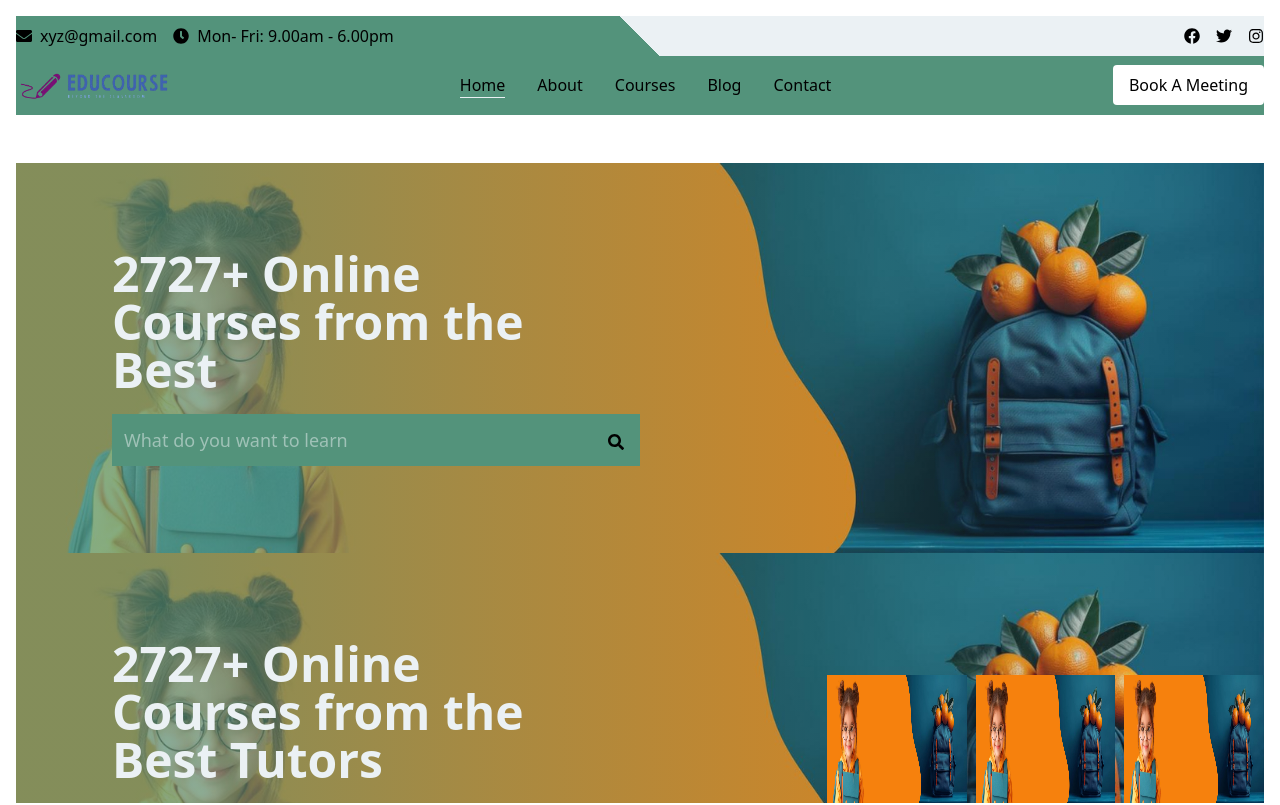
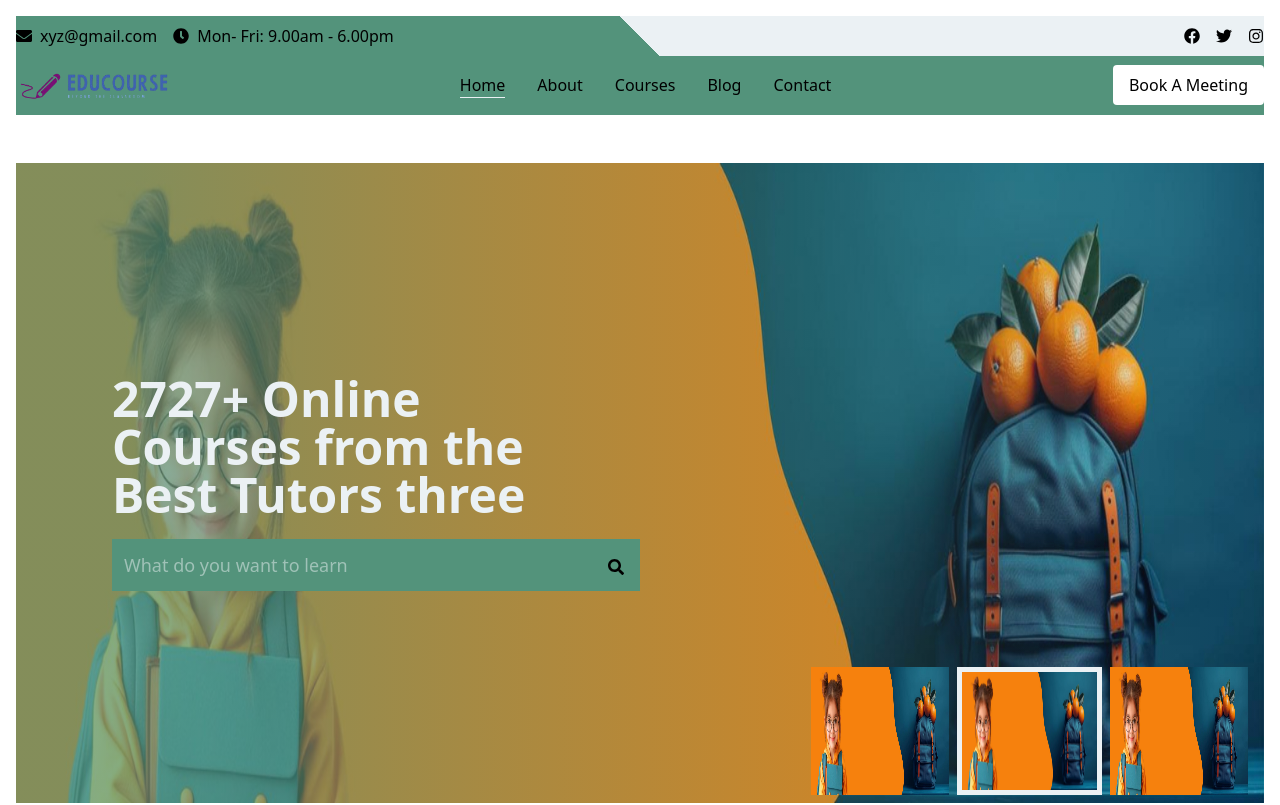
Before and after one commit to eduCourseOrg/eduCourse-client, a React (Vite) app: page / in a window 1280 px wide. Shown: the top 805 px of the page. Built offline with nearby package versions, Linux system fonts and the light colour scheme.

Commit message:
Hero banner updated with slider

```diff
--- a/package.json
+++ b/package.json
@@ -14,7 +14,8 @@
     "react": "^18.3.1",
     "react-dom": "^18.3.1",
     "react-icons": "^5.4.0",
-    "react-router-dom": "^7.1.5"
+    "react-router-dom": "^7.1.5",
+    "swiper": "^11.2.2"
   },
   "devDependencies": {
     "@eslint/js": "^9.17.0",
--- a/src/Components/Home/Hero.jsx
+++ b/src/Components/Home/Hero.jsx
@@ -1,23 +1,46 @@
 import { FaSearch } from 'react-icons/fa';
 import banner9 from '/images/compressed-banner/banner-9.jpg'
-import { useEffect, useState } from 'react';
+
+import { Swiper, SwiperSlide } from 'swiper/react';
+import {  Autoplay, EffectCube} from 'swiper/modules';
+import 'swiper/css';
+import 'swiper/css/bundle';
+import { useRef, useState } from 'react';
 
 const Hero = () => {
-    const [currentSlide, setCurrentSlide] = useState(0);
+    const [currentSlide, setCurrentSlide] = useState(0)
+    const swiperRef = useRef(null);
 
-    useEffect(() => {
-        const interval = setInterval(() => {
-            setCurrentSlide(currentSlide+1)
-        }, 5000);
-        return () => clearInterval(interval);
-    }, [currentSlide]);
-    console.log(currentSlide)
+    const handleSlideChange = (swiper) => {
+         const activeIndex = swiper.realIndex;
+        setCurrentSlide(activeIndex)
+    };
+    const handleSlideClick = (index) => {
+        if (swiperRef.current && swiperRef.current.swiper) {
+            swiperRef.current.swiper.slideTo(index);
+        }
+    };
+
     return (
-        <div className="w-full h-[80vh] relative">
-            {/* Slide Wrapper */}
-            <div className="slider-wrapper w-full h-full overflow-hidden relative">
-                {/* Slide One start here */}
-                <div className={`${currentSlide ===1 && 'absolute left-0 top-0'}` }>
+        <div className='w-full h-[80vh] relative '>
+        <Swiper
+            ref={swiperRef}
+            slidesPerView={1}
+            modules={[Autoplay, EffectCube]}
+            loop={true}
+            autoplay={{
+                delay: 3000,
+                disableOnInteraction: false,
+                pauseOnMouseEnter: true,
+                reverseDirection: false,
+                stopOnLastSlide: false,
+                waitForTransition: true,
+            }}
+            onSlideChange={handleSlideChange}
+            className='w-full h-full'
+        >
+            <SwiperSlide>
+                <div className={`w-full h-full` }>
                                     <div className="slide-1 w-full h-full bg-linear-to-r from-primary to-transparent relative">
                                     {/* this div is for overlay manage */}
                                     <div className='w-full h-full bg-linear-to-r from-primary from-10% to-transparent opacity-70 absolute top-0 left-0'></div>
@@ -25,7 +48,7 @@ const Hero = () => {
                                     <img src={banner9} alt="banner1" className='w-full h-full' />
                                     {/* Text and Input field Section */}
                                     <div className='w-[50%] h-full flex flex-col gap-5 justify-center items-start pl-24 absolute top-0 left-0'>
-                        <h1 className='text-5xl text-secondary font-bold'>2727+ Online <br /> Courses from the <br /> Best Tutors</h1>
+                                        <h1 className='text-5xl text-secondary font-bold'>2727+ Online <br /> Courses from the <br /> Best Tutors three</h1>
                                         {/* Input Box and serch icon */}
                                         <div className='w-full relative'>
                                             <input type="text" name="courseName" placeholder='What do you want to learn' id="" className=' p-3 w-full text-secondary text-lg bg-primary' />
@@ -34,8 +57,9 @@ const Hero = () => {
                                     </div>
                                     </div>
                             </div>
-                {/* Slide two start here */}
-                <div className={`${currentSlide===2 && 'absolute left-0 top-0'}` }>
+            </SwiperSlide>
+            <SwiperSlide>
+                <div className={`w-full h-full` }>
                                     <div className="slide-1 w-full h-full bg-linear-to-r from-primary to-transparent relative">
                                     {/* this div is for overlay manage */}
                                     <div className='w-full h-full bg-linear-to-r from-primary from-10% to-transparent opacity-70 absolute top-0 left-0'></div>
@@ -43,7 +67,7 @@ const Hero = () => {
                                     <img src={banner9} alt="banner1" className='w-full h-full' />
                                     {/* Text and Input field Section */}
                                     <div className='w-[50%] h-full flex flex-col gap-5 justify-center items-start pl-24 absolute top-0 left-0'>
-                        <h1 className='text-5xl text-secondary font-bold'>2727+ Online <br /> Courses from the <br /> Best </h1>
+                                        <h1 className='text-5xl text-secondary font-bold'>2727+ Online <br /> Courses from the <br /> Best Tutors three</h1>
                                         {/* Input Box and serch icon */}
                                         <div className='w-full relative'>
                                             <input type="text" name="courseName" placeholder='What do you want to learn' id="" className=' p-3 w-full text-secondary text-lg bg-primary' />
@@ -52,8 +76,9 @@ const Hero = () => {
                                     </div>
                                     </div>
                             </div>
-                {/* Slide three start here */}
-                <div className={`${currentSlide===3 && 'absolute left-0 top-0'}` }>
+            </SwiperSlide>
+            <SwiperSlide>
+                <div className={`w-full h-full` }>
                                     <div className="slide-1 w-full h-full bg-linear-to-r from-primary to-transparent relative">
                                     {/* this div is for overlay manage */}
                                     <div className='w-full h-full bg-linear-to-r from-primary from-10% to-transparent opacity-70 absolute top-0 left-0'></div>
@@ -61,7 +86,7 @@ const Hero = () => {
                                     <img src={banner9} alt="banner1" className='w-full h-full' />
                                     {/* Text and Input field Section */}
                                     <div className='w-[50%] h-full flex flex-col gap-5 justify-center items-start pl-24 absolute top-0 left-0'>
-                        <h1 className='text-5xl text-secondary font-bold'>2727+ Online <br /> Courses from the <br /> Best Tutors</h1>
+                                        <h1 className='text-5xl text-secondary font-bold'>2727+ Online <br /> Courses from the <br /> Best Tutors three</h1>
                                         {/* Input Box and serch icon */}
                                         <div className='w-full relative'>
                                             <input type="text" name="courseName" placeholder='What do you want to learn' id="" className=' p-3 w-full text-secondary text-lg bg-primary' />
@@ -70,12 +95,18 @@ const Hero = () => {
                                     </div>
                                     </div>
                             </div>
+            </SwiperSlide>
+            </Swiper>
+            <div className='slide-manager w-[35%] h-[20%] flex items-center gap-2 absolute bottom-2 right-4 z-50'>
+                <div onClick={() => handleSlideClick(0)} className={`w-full h-full ${currentSlide === 0 && 'border-5 border-secondary'}`}>
+                    <img src={banner9} alt="Banner Image" className={`w-full h-full `}/>
                 </div>
-            {/* Slide Manager */}
-            <div className='slide-manager w-[35%] h-[20%] flex justify-between absolute bottom-0 right-0 '>
-                <img src={banner9} alt="Banner Image" className='w-[32%] h-full'/>
-                <img src={banner9} alt="Banner Image" className='w-[32%] h-full'/>
-                <img src={banner9} alt="Banner Image" className='w-[32%] h-full'/>
+                <div onClick={() => handleSlideClick(1)} className={`w-full h-full ${currentSlide === 1 && 'border-5 border-secondary'}`}>
+                    <img src={banner9} alt="Banner Image" className={`w-full h-full `}/>
+                </div>
+                <div onClick={() => handleSlideClick(2)} className={`w-full h-full ${currentSlide === 2 && 'border-5 border-secondary'}`}>
+                    <img src={banner9} alt="Banner Image" className={`w-full h-full `}/>
+                </div>
             </div>
         </div>
     );
```
Also changed, not shown: 1 other file (tests, documents, lock files or other folders). Lines whose indentation alone changed are shown as unchanged.
